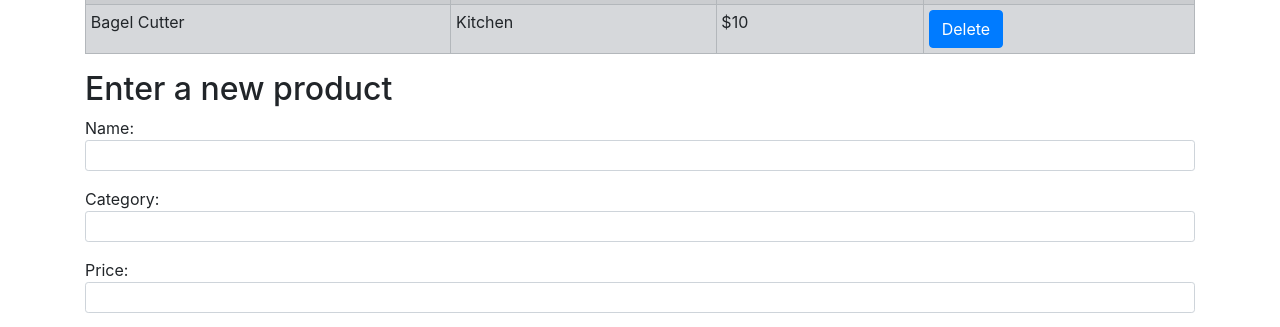
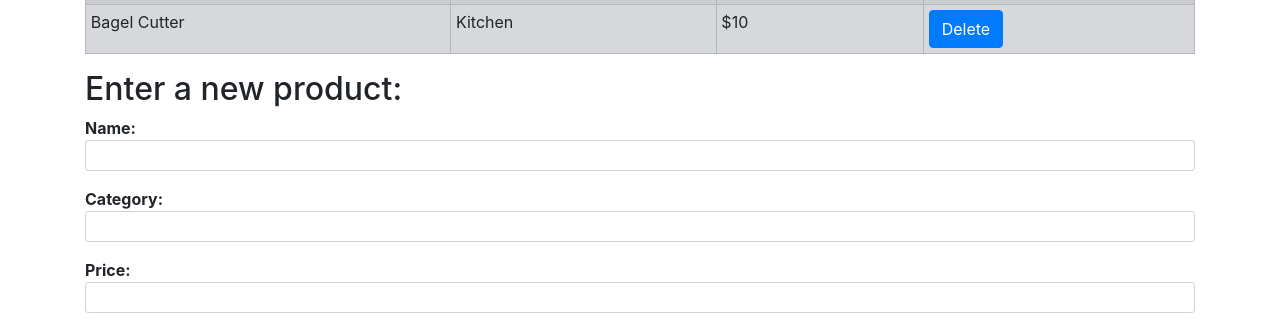
Before and after one commit to JaminEwell/Assignment12, a React (Create React App) app in the folder assignment12/: page / in a window 1280 px wide. Shown: the part 384-711 px from the top of the page. Built offline with nearby package versions, Linux system fonts and the light colour scheme.

Commit message:
bold
bold

```diff
--- a/assignment12/src/ProductForm.js
+++ b/assignment12/src/ProductForm.js
@@ -34,8 +34,8 @@ class ProductForm extends Component {
   render() {
     return (
       <form onSubmit={this.handleSave}>
-        <h2 className="Form-container">Enter a new product</h2>
-        <span>Name:</span>
+        <h2 className="Form-container">Enter a new product:</h2>
+        <span><strong>Name:</strong></span>
         <InputGroup
           size="sm"
           className="mb-3 save-text-field"
@@ -48,7 +48,7 @@ class ProductForm extends Component {
             ref={el => (this.inputName = el)}
           />
         </InputGroup>
-        <span>Category:</span>
+        <span><strong>Category:</strong></span>
         <InputGroup
           size="sm"
           className="mb-3 save-text-field"
@@ -61,7 +61,7 @@ class ProductForm extends Component {
             ref={el => (this.inputCategory = el)}
           />
         </InputGroup>
-        <span>Price:</span>
+        <span><strong>Price:</strong></span>
         <InputGroup
           size="sm"
           className="mb-3 save-text-field"
```
Also changed, not shown: 1 other file (tests, documents, lock files or other folders).
